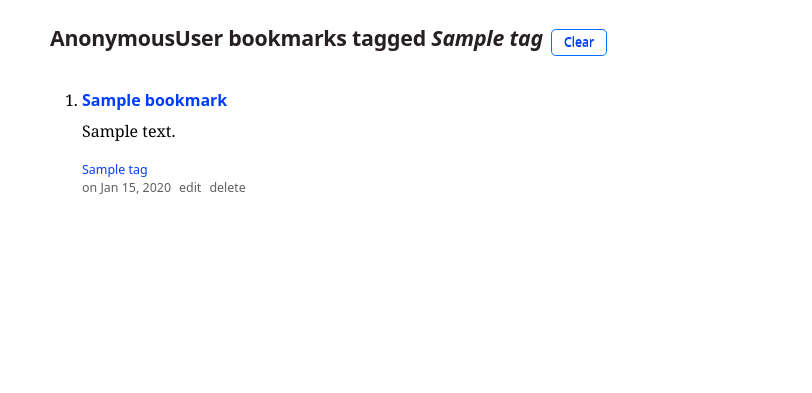
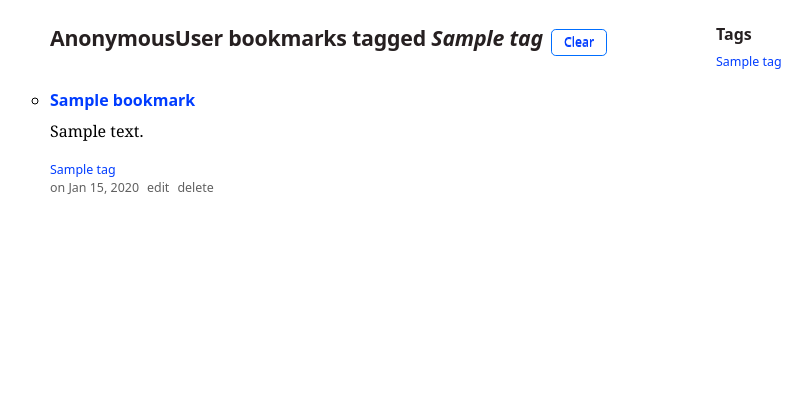
Before and after one commit to frjo/bookmarks, a Django app: template links/templates/links/list.html in a window 1280 px wide. Shown: the part 96-489 px from the top of the page, without its empty margins (108-920 px from the left). Run offline with Django 5.2, Linux system fonts and the light colour scheme; the template is opened without the code that fills it: most values are stand-ins (such as "Sample title", 1, 10 or a date in 2020).

Commit message:
Add list with all tags. Rename settings to account.

```diff
--- a/accounts/templates/accounts/register.html
+++ b/accounts/templates/accounts/register.html
@@ -5,7 +5,7 @@
   <section>
     <h1>Create an account</h1>
 
-    <p>Optionally choose a username, then follow the prompt to create a passkey on this device. You can set or change your username later in settings.</p>
+    <p>Optionally choose a username, then follow the prompt to create a passkey on this device. You can set or change your username later on the account page.</p>
 
     <form
       id="register-form"
--- a/assets_src/css/_custom.css
+++ b/assets_src/css/_custom.css
@@ -20,13 +20,18 @@ a {
   letter-spacing: -.01em;
 }
 
-.bookmark-list {
+.bookmarks {
   h1 {
     font-size: var(--fs-l);
   }
+
+  ul {
+    padding-inline-start: 0;
+    list-style-type: circle;
+  }
 }
 
-.bookmark {
+.bookmarks__item {
   h2 {
     font-size: var(--fs-m);
     letter-spacing: normal;
@@ -34,6 +39,27 @@ a {
 
   p {
     margin-block: 0 var(--spacing-s);
+  }
+}
+
+.tag-list {
+  h2 {
+    font-size: var(--fs-m);
+    letter-spacing: normal;
+  }
+
+  ul {
+    --grid-tags-column-min: 14ch;
+    --grid-tags-gap: 2ch;
+
+    display: grid;
+    column-gap : var(--grid-tags-gap);
+    grid-template-columns: repeat(auto-fit, minmax(min(var(--grid-tags-column-min), 100%), 1fr));
+    padding: 0;
+
+    li {
+      list-style: none;
+    }
   }
 }
 
--- a/config/settings.py
+++ b/config/settings.py
@@ -12,7 +12,7 @@ env.read_env()
 # ---------------------------------------------------------------------------
 # App settings
 # ---------------------------------------------------------------------------
-BOOKMARKS_PER_PAGE = 2
+BOOKMARKS_PER_PAGE = 30
 
 # ---------------------------------------------------------------------------
 # Core
--- a/links/templates/links/_bookmark_item.html
+++ b/links/templates/links/_bookmark_item.html
@@ -1,5 +1,5 @@
 <li>
-  <article class="bookmark">
+  <article class="bookmarks__item">
     <h2 id="bm-{{ bookmark.id }}">
       <a href="{{ bookmark.url }}" rel="noopener noreferrer">{{ bookmark.title|default:bookmark.url }}</a>
     </h2>
@@ -16,7 +16,7 @@
               <a
                 href="?tag={{ tag }}"
                 hx-get="?tag={{ tag }}"
-                hx-target="#bookmark-list"
+                hx-target="#bookmarks"
                 hx-push-url="true"
                 rel="tag"
               >{{ tag }}</a>
--- a/links/templates/links/_list_partial.html
+++ b/links/templates/links/_list_partial.html
@@ -1,4 +1,4 @@
-<section id="bookmark-list" class="bookmark-list" aria-label="Bookmark list" aria-live="polite">
+<section id="bookmarks" class="bookmarks" aria-label="Bookmark list" aria-live="polite">
   <header class="flex-inline flex-inline--baseline">
     <h1>
       {% if tag %}
@@ -13,11 +13,11 @@
   </header>
 
   {% if page_obj.object_list %}
-    <ol reversed start="{{ page_obj.end_index }}">
+    <ul>
       {% for bookmark in page_obj %}
         {% include "links/_bookmark_item.html" %}
       {% endfor %}
-    </ol>
+    </ul>
 
     {% if page_obj.has_previous or page_obj.has_next %}
       <nav class="flex-inline pager" aria-label="Pagination">
@@ -25,7 +25,7 @@
           <a
             href="?q={{ query }}&tag={{ tag }}&page={{ page_obj.previous_page_number }}"
             hx-get="?q={{ query }}&tag={{ tag }}&page={{ page_obj.previous_page_number }}"
-            hx-target="#bookmark-list"
+            hx-target="#bookmarks"
             hx-push-url="true"
             rel="prev"
           ><span aria-hidden="true">« </span> Next</a>
@@ -37,7 +37,7 @@
           <a
             href="?q={{ query }}&tag={{ tag }}&page={{ page_obj.next_page_number }}"
             hx-get="?q={{ query }}&tag={{ tag }}&page={{ page_obj.next_page_number }}"
-            hx-target="#bookmark-list"
+            hx-target="#bookmarks"
             hx-push-url="true"
             rel="next"
           >Previous <span aria-hidden="true"> »</span></a>
--- a/links/templates/links/_sidebar_partial.html
+++ b/links/templates/links/_sidebar_partial.html
@@ -1,3 +1,19 @@
 <aside class="sidebar layout__second-sidebar">
-
+  {% if all_tags %}
+    <nav class="tag-list">
+      <h2>Tags</h2>
+      <ul class="meta">
+        {% for t in all_tags %}
+          <li>
+            <a
+              href="?tag={{ t }}"
+              hx-get="?tag={{ t }}"
+              hx-target="#bookmarks"
+              hx-push-url="true"
+            >{{ t }}</a>
+          </li>
+        {% endfor %}
+      </ul>
+    </nav>
+  {% endif %}
 </aside>
--- a/links/templates/links/list.html
+++ b/links/templates/links/list.html
@@ -15,7 +15,7 @@
       autocomplete="off"
       hx-get="{{ request.path }}"
       hx-trigger="input changed delay:400ms, search"
-      hx-target="#bookmark-list"
+      hx-target="#bookmarks"
       hx-push-url="true"
       class="mx--0"
     >
--- a/links/user_urls.py
+++ b/links/user_urls.py
@@ -11,5 +11,5 @@ urlpatterns = [
     path("<str:pk>/delete/", views.bookmark_delete, name="bookmark_delete"),
     path("import/", views.bookmark_import, name="bookmark_import"),
     path("export/", views.bookmark_export, name="bookmark_export"),
-    path("settings/", accounts_views.settings_view, name="settings"),
+    path("account/", accounts_views.account_view, name="account"),
 ]
--- a/templates/base.html
+++ b/templates/base.html
@@ -38,7 +38,7 @@
             <li><a href="{% url 'bookmark_import' slug=user.slug %}">Import</a></li>
             <li><a href="{% url 'bookmark_export' slug=user.slug %}">Export HTML</a></li>
             <li><a href="{% url 'bookmark_export' slug=user.slug %}?format=json">Export JSON</a></li>
-            <li><a href="{% url 'settings' slug=user.slug %}">Settings ({{ user.username }})</a></li>
+            <li><a href="{% url 'account' slug=user.slug %}">Account ({{ user.username }})</a></li>
             <li><form method="post" action="{% url 'logout' %}">
               {% csrf_token %}
               <button class="button button--small" type="submit">Log out</button>
```
Also changed, not shown: accounts/templates/accounts/account.html (renamed from accounts/templates/accounts/settings.html, +7 -8 lines), accounts/views.py (+4 -4 lines), links/views.py (+11 -0 lines).
